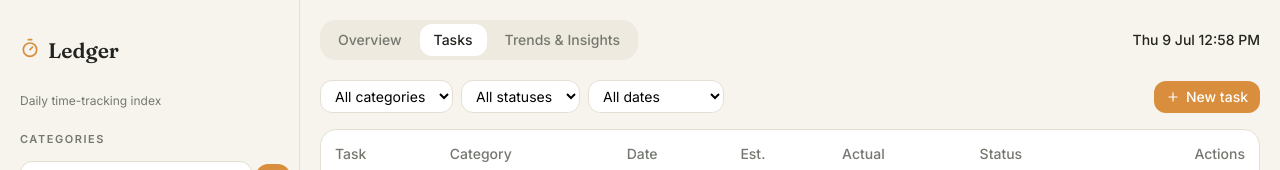
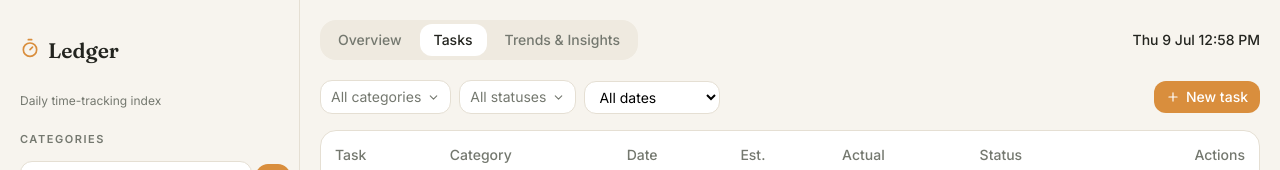
Before and after one commit to Sujangyawali/time_tracking, a React (Vite) app: page / in a window 1280 px wide. Both pictures are taken after a click on the button "Tasks". Shown: the top 170 px of the page. Built offline with nearby package versions, Linux system fonts and the light colour scheme.

Commit message:
update multiple filter for task selection

```diff
--- a/src/components/dashboard/DashboardApp.jsx
+++ b/src/components/dashboard/DashboardApp.jsx
@@ -58,8 +58,8 @@ export default function DashboardApp() {
   const [logEntryFor, setLogEntryFor] = useState(null);
   const [logDuration, setLogDuration] = useState("");
   const [taskForm, setTaskForm] = useState(null);
-  const [taskFilterCat, setTaskFilterCat] = useState("all");
-  const [taskFilterStatus, setTaskFilterStatus] = useState("all");
+  const [taskFilterCat, setTaskFilterCat] = useState([]);
+  const [taskFilterStatus, setTaskFilterStatus] = useState([]);
   const [taskDateFilter, setTaskDateFilter] = useState("all");
   const [taskStartDate, setTaskStartDate] = useState(TODAY);
   const [taskEndDate, setTaskEndDate] = useState(TODAY);
--- a/src/components/dashboard/shared.jsx
+++ b/src/components/dashboard/shared.jsx
@@ -1,4 +1,5 @@
-import React from "react";
+import React, { useEffect, useRef, useState } from "react";
+import { ChevronDown } from "lucide-react";
 import { INK, LINE, MUTED, CLAY, AMBER, MOSS } from "../../styles/dashboardTheme";
 
 export function Card({ children, className = "" }) {
@@ -78,6 +79,54 @@ export function TinySelect(props) {
   );
 }
 
+export function MultiSelect({ options, selected, onChange, placeholder = "All" }) {
+  const [open, setOpen] = useState(false);
+  const ref = useRef(null);
+
+  useEffect(() => {
+    const onClickOutside = (e) => {
+      if (ref.current && !ref.current.contains(e.target)) setOpen(false);
+    };
+    document.addEventListener("mousedown", onClickOutside);
+    return () => document.removeEventListener("mousedown", onClickOutside);
+  }, []);
+
+  const toggle = (value) => {
+    onChange(selected.includes(value) ? selected.filter((v) => v !== value) : [...selected, value]);
+  };
+
+  const label =
+    selected.length === 0
+      ? placeholder
+      : selected.length === 1
+      ? options.find((o) => o.value === selected[0])?.label || placeholder
+      : `${selected.length} selected`;
+
+  return (
+    <div className="relative" ref={ref}>
+      <button
+        type="button"
+        onClick={() => setOpen((o) => !o)}
+        className="px-2.5 py-1.5 rounded-lg border text-sm outline-none bg-white flex items-center gap-1.5"
+        style={{ borderColor: LINE, color: selected.length === 0 ? MUTED : INK }}
+      >
+        <span>{label}</span>
+        <ChevronDown size={13} style={{ color: MUTED }} />
+      </button>
+      {open && (
+        <div className="absolute z-10 mt-1 min-w-[180px] max-h-64 overflow-y-auto rounded-lg border bg-white shadow-lg py-1" style={{ borderColor: LINE }}>
+          {options.map((o) => (
+            <label key={o.value} className="flex items-center gap-2 px-3 py-1.5 text-sm hover:bg-black/[0.03] cursor-pointer">
+              <input type="checkbox" checked={selected.includes(o.value)} onChange={() => toggle(o.value)} />
+              <span>{o.label}</span>
+            </label>
+          ))}
+        </div>
+      )}
+    </div>
+  );
+}
+
 export function PrimaryBtn({ onClick, children, style }) {
   return (
     <button onClick={onClick} className="px-3 py-1.5 rounded-lg text-sm font-medium text-white flex items-center gap-1.5 hover:opacity-90 transition-opacity" style={{ background: INK, ...style }}>
--- a/src/components/dashboard/tabs/TasksTab.jsx
+++ b/src/components/dashboard/tabs/TasksTab.jsx
@@ -1,6 +1,6 @@
 import React from "react";
 import { Plus, Trash2, Pencil, ChevronDown, ChevronRight, X, Check, Clock, Play, AlertTriangle, Copy } from "lucide-react";
-import { Card, SectionLabel, TinyInput, TinySelect, PrimaryBtn, IconBtn } from "../shared";
+import { Card, SectionLabel, TinyInput, TinySelect, MultiSelect, PrimaryBtn, IconBtn } from "../shared";
 import { fmtHrs, fmtShort, TODAY } from "../../../lib/dateUtils";
 import { CLAY, LINE, MOSS, MUTED, INK } from "../../../styles/dashboardTheme";
 
@@ -23,8 +23,8 @@ export default function TasksTab({
 
   const { start: dateStart, end: dateEnd } = getDateBounds();
   const visibleTasks = flatTasks
-    .filter((t) => taskFilterCat === "all" || t.catId === taskFilterCat)
-    .filter((t) => taskFilterStatus === "all" || t.status === taskFilterStatus)
+    .filter((t) => taskFilterCat.length === 0 || taskFilterCat.includes(t.catId))
+    .filter((t) => taskFilterStatus.length === 0 || taskFilterStatus.includes(t.status))
     .filter((t) => t.date >= dateStart && t.date <= dateEnd)
     .sort((a, b) => b.date.localeCompare(a.date));
 
@@ -41,14 +41,22 @@ export default function TasksTab({
   return (
     <div className="space-y-4">
       <div className="flex flex-wrap items-center gap-2">
-        <TinySelect value={taskFilterCat} onChange={(e) => setTaskFilterCat(e.target.value)}>
-          <option value="all">All categories</option>
-          {categories.map((c) => <option key={c.id} value={c.id}>{c.name}</option>)}
-        </TinySelect>
-        <TinySelect value={taskFilterStatus} onChange={(e) => setTaskFilterStatus(e.target.value)}>
-          <option value="all">All statuses</option>
-          <option>Pending</option><option>In Progress</option><option>Completed</option>
-        </TinySelect>
+        <MultiSelect
+          placeholder="All categories"
+          options={categories.map((c) => ({ value: c.id, label: c.name }))}
+          selected={taskFilterCat}
+          onChange={setTaskFilterCat}
+        />
+        <MultiSelect
+          placeholder="All statuses"
+          options={[
+            { value: "Pending", label: "Pending" },
+            { value: "In Progress", label: "In Progress" },
+            { value: "Completed", label: "Completed" },
+          ]}
+          selected={taskFilterStatus}
+          onChange={setTaskFilterStatus}
+        />
         <TinySelect value={taskDateFilter} onChange={(e) => setTaskDateFilter(e.target.value)}>
           <option value="all">All dates</option>
           <option value="today">Today</option>
```
